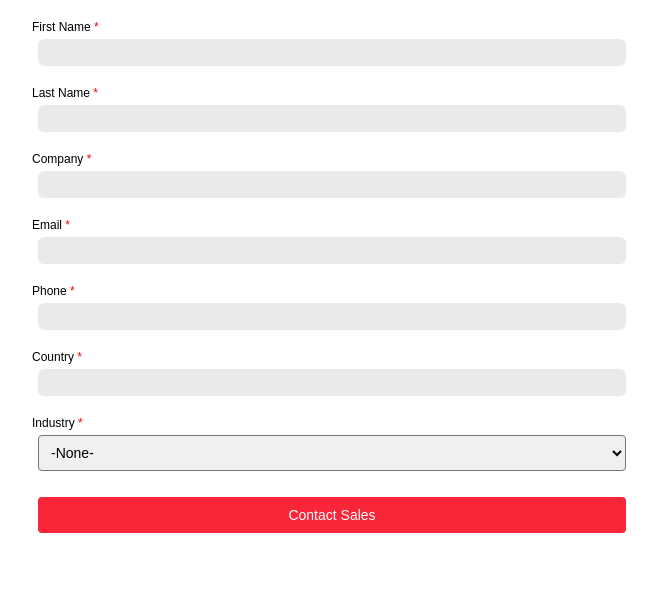
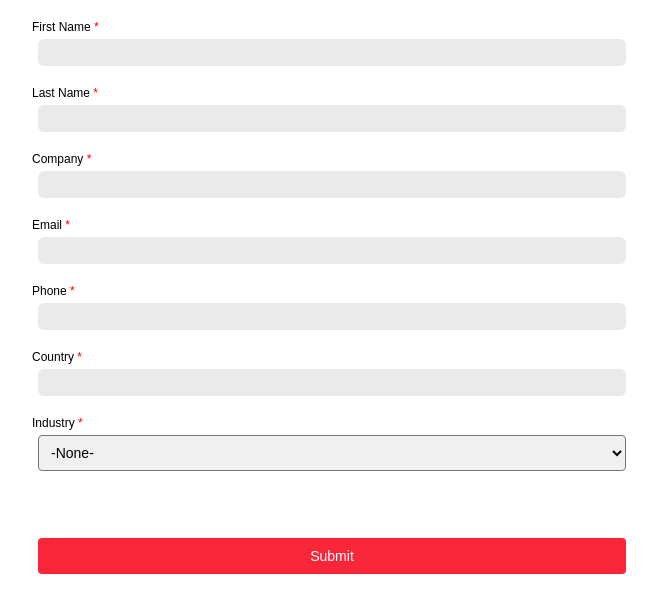
Before and after one commit to damolaag/Leads, a plain HTML site: page index.html in a window 1280 px wide. Shown: the whole page, without its empty margins (308-965 px from the left). Drawn offline with Linux system fonts and the light colour scheme.

Commit message:
Update index.html

```diff
--- a/index.html
+++ b/index.html
@@ -176,7 +176,7 @@
 				</style>
   </head>
   <body>
-	  <!-- Note :
+<!-- Note :
    - You can modify the font style and form style to suit your website.
    - Code lines with comments Do not remove this code are required for the form to work properly, make sure that you do not remove these lines of code.
    - The Mandatory check script can modified as to suit your business needs.
@@ -621,7 +621,19 @@
 					<div class = 'zcwf_col_lab'>
 					</div>
 					<div class = 'zcwf_col_fld'>
-						<input type = 'submit' id = 'formsubmit' role = 'button' class = 'formsubmit zcwf_button' value = 'Contact Sales' aria-label = 'Submit' title = 'Submit'>
+						<div class = 'g-recaptcha' data-sitekey = '6Led9WorAAAAAAusUfvPa9byhEvYhAGILNYd1fOM' data-theme = 'light' data-callback = 'rccallback6383044000000668002' captcha-verified = 'false' id = 'recap6383044000000668002'>
+						</div>
+						<div id = 'recapErr6383044000000668002' style = 'font-size:12px;color:red;visibility:hidden;'>
+							Captcha validation failed. If you are not a robot then please try again.
+						</div>
+					</div>
+				</div>
+				<input type = 'text' type = 'hidden' style = 'display: none;' name = 'aG9uZXlwb3Q' value = ''/>
+				<div class = 'zcwf_row'>
+					<div class = 'zcwf_col_lab'>
+					</div>
+					<div class = 'zcwf_col_fld'>
+						<input type = 'submit' id = 'formsubmit' role = 'button' class = 'formsubmit zcwf_button' value = 'Submit' aria-label = 'Submit' title = 'Submit'>
 							</div>
 						</div>
 						<script>
```
